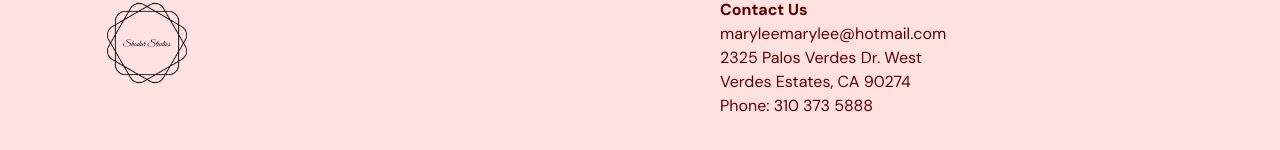
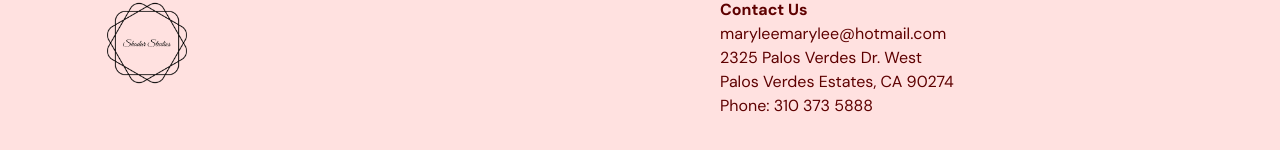
Before and after one commit to M0WKEY/Shadar-Studio, a React (Vite) app: page / in a window 1280 px wide. Shown: the part 3677-3827 px from the top of the page. Built offline with nearby package versions, Linux system fonts and the light colour scheme.

Commit message:
address altered

```diff
--- a/src/scenes/footer/index.tsx
+++ b/src/scenes/footer/index.tsx
@@ -22,7 +22,7 @@
 
           <p>maryleemarylee@hotmail.com</p>
           <p>2325 Palos Verdes Dr. West</p>
-          <p>Verdes Estates, CA 90274</p>
+          <p>Palos Verdes Estates, CA 90274</p>
           <p>Phone: 310 373 5888</p>
 
         </div>
```
